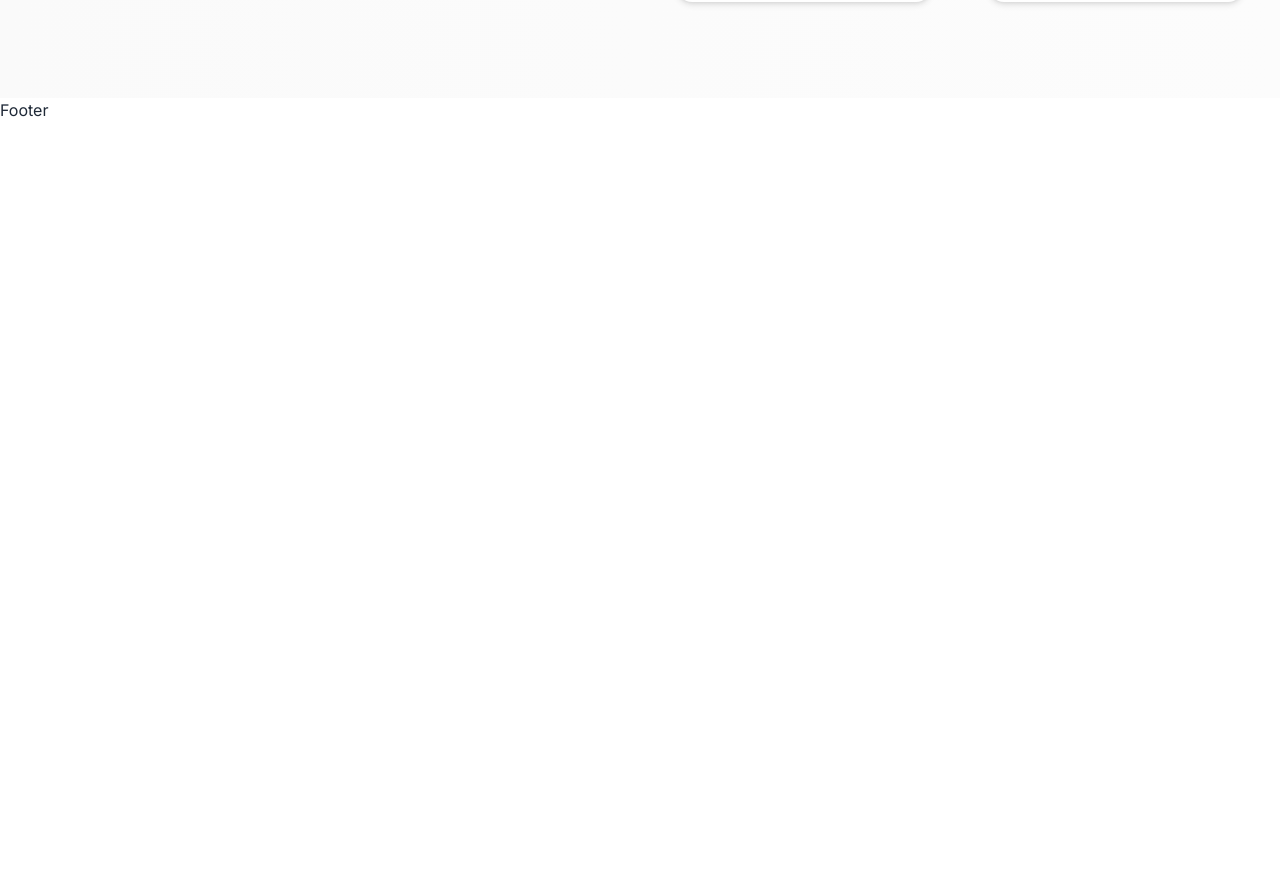
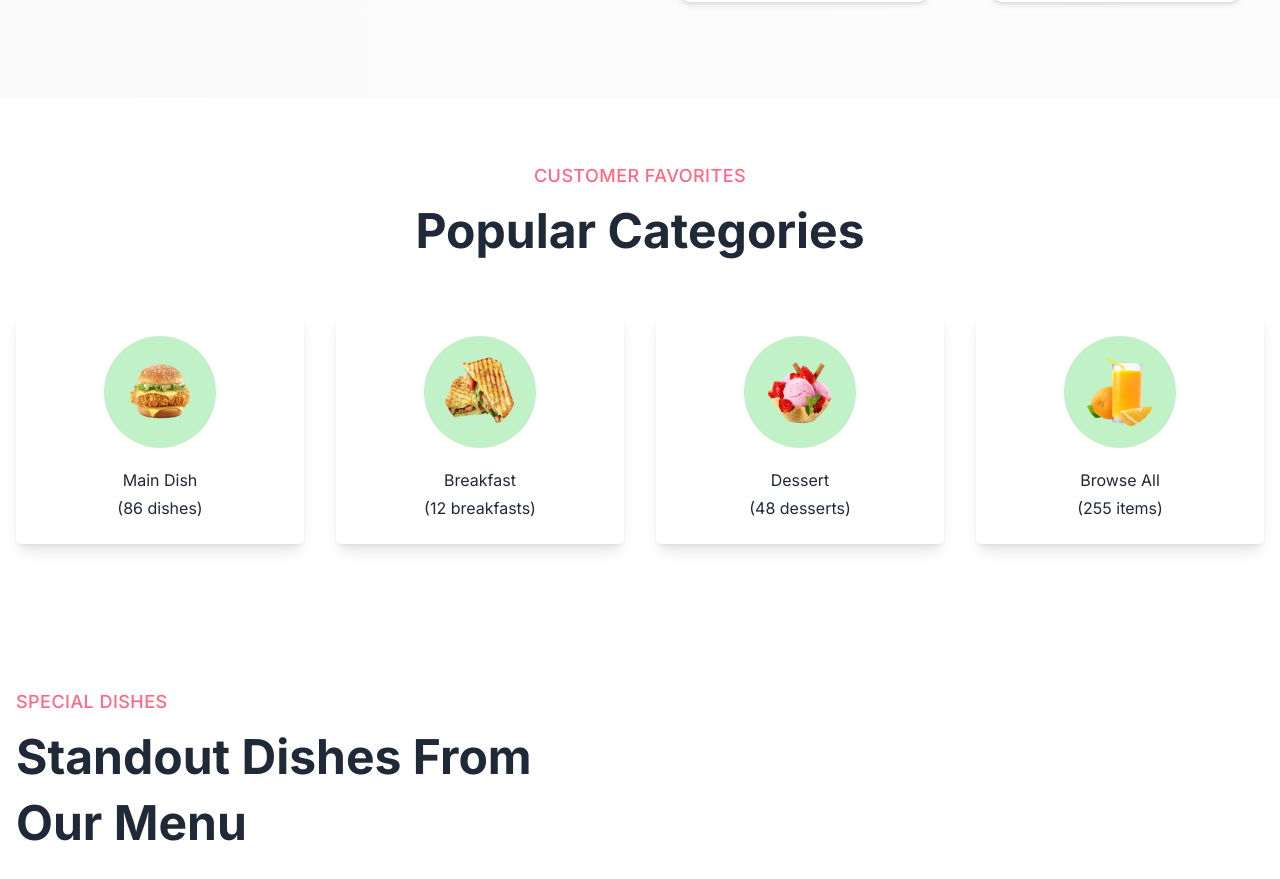
Before and after one commit to TrimZymberi/KuPoBlejna, a React (Vite) app in the folder kupoblejna/: page / in a window 1280 px wide. Shown: the part 749-1628 px from the top of the page. Before the commit the page ends 871 px from the top, so only its background shows below. Built offline with nearby package versions, Linux system fonts and the light colour scheme.

Commit message:
categories

```diff
--- a/kupoblejna/src/App.css
+++ b/kupoblejna/src/App.css
@@ -12,3 +12,10 @@
 .section-container{
     @apply max-w-screen-2xl container mx-auto xl:px-4;
 }
+.subtitle{
+    @apply text-red uppercase tracking-wide font-medium text-lg
+}
+
+.title{
+    @apply text-4xl md:text-5xl font-bold my-2 md:leading-snug leading-snug
+}
--- a/kupoblejna/src/layout/Main.jsx
+++ b/kupoblejna/src/layout/Main.jsx
@@ -8,7 +8,6 @@
     <div>
       <Navbar/>
       <Outlet/>
-      <footer>Footer</footer>
     </div>
   )
 }
--- /dev/null
+++ b/kupoblejna/src/pages/home/Categories.jsx
@@ -0,0 +1,37 @@
+import React from 'react'
+
+const categoryItems =[
+    {id: 1, title:"Main Dish", des: "(86 dishes)", image:"/images/home/category/img1.png"},
+    {id: 2, title:"Breakfast", des: "(12 breakfasts)", image:"/images/home/category/img2.png"},
+    {id: 3, title:"Dessert", des: "(48 desserts)", image:"/images/home/category/img3.png"},
+    {id: 4, title:"Browse All", des: "(255 items)", image:"/images/home/category/img4.png"},
+]
+
+const Categories = ()=>{
+    return(
+        <div className='section-container py-16'>
+            <div className='text-center'>
+                <p className='subtitle'>Customer Favorites</p>
+                <h2 className='title'>Popular Categories</h2>
+            </div>
+            {/*Category cards */}
+            <div className='flex flex-col sm:flex-row flex-wrap gap-8 justify-around items-center mt-12'>
+                {
+                    categoryItems.map((item, i) =>(
+                        <div key={i} className='shadow-lg rounded-md bg-white py-6 px-5 w-72 mx-auto text-center cursor-pointer hover:-translate-y-4 duration-300 translation-all'>
+                            <div className='flex w-full mx-auto items-center justify-center'>
+                                <img src={item.image} alt="" className='bg-[#C1F1C6] p-5 rounded-full w-28 h-28'/>
+                            </div>
+                            <div className='mt-5 space-y-1'>
+                                <h5>{item.title}</h5>
+                                <p>{item.des}</p>
+                            </div>
+                        </div>
+                    ))
+                }
+            </div>
+        </div>
+    )
+}
+
+export default Categories
--- a/kupoblejna/src/pages/home/Home.jsx
+++ b/kupoblejna/src/pages/home/Home.jsx
@@ -1,10 +1,14 @@
 import React from 'react'
 import Banner from '../../components/Banner'
+import Categories from './Categories'
+import SpecialDishes from './SpecialDishes'
 
 const Home = () => {
   return (
     <div>
       <Banner/>
+      <Categories/>
+      <SpecialDishes/>
     </div>
   )
 }
--- /dev/null
+++ b/kupoblejna/src/pages/home/SpecialDishes.jsx
@@ -0,0 +1,14 @@
+import React from 'react'
+
+const SpecialDishes = () => {
+    return(
+        <div className='section-container my-20'>
+            <div className='text-left'>
+                <p className='subtitle'>Special Dishes</p>
+                <h2 className='title md:w-[520px]'>Standout Dishes From Our Menu</h2>
+            </div>
+        </div>
+    )
+}
+
+export default SpecialDishes
```
